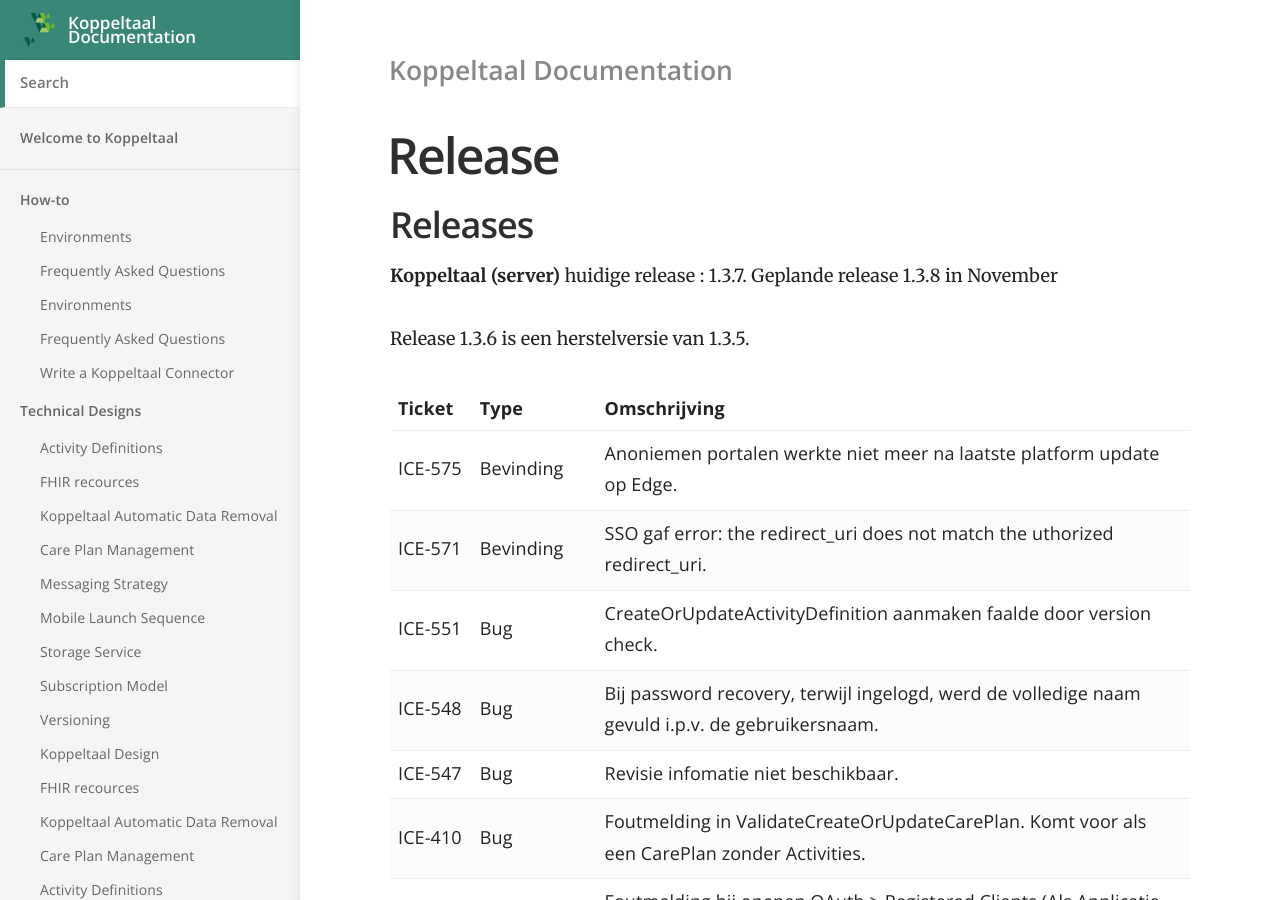
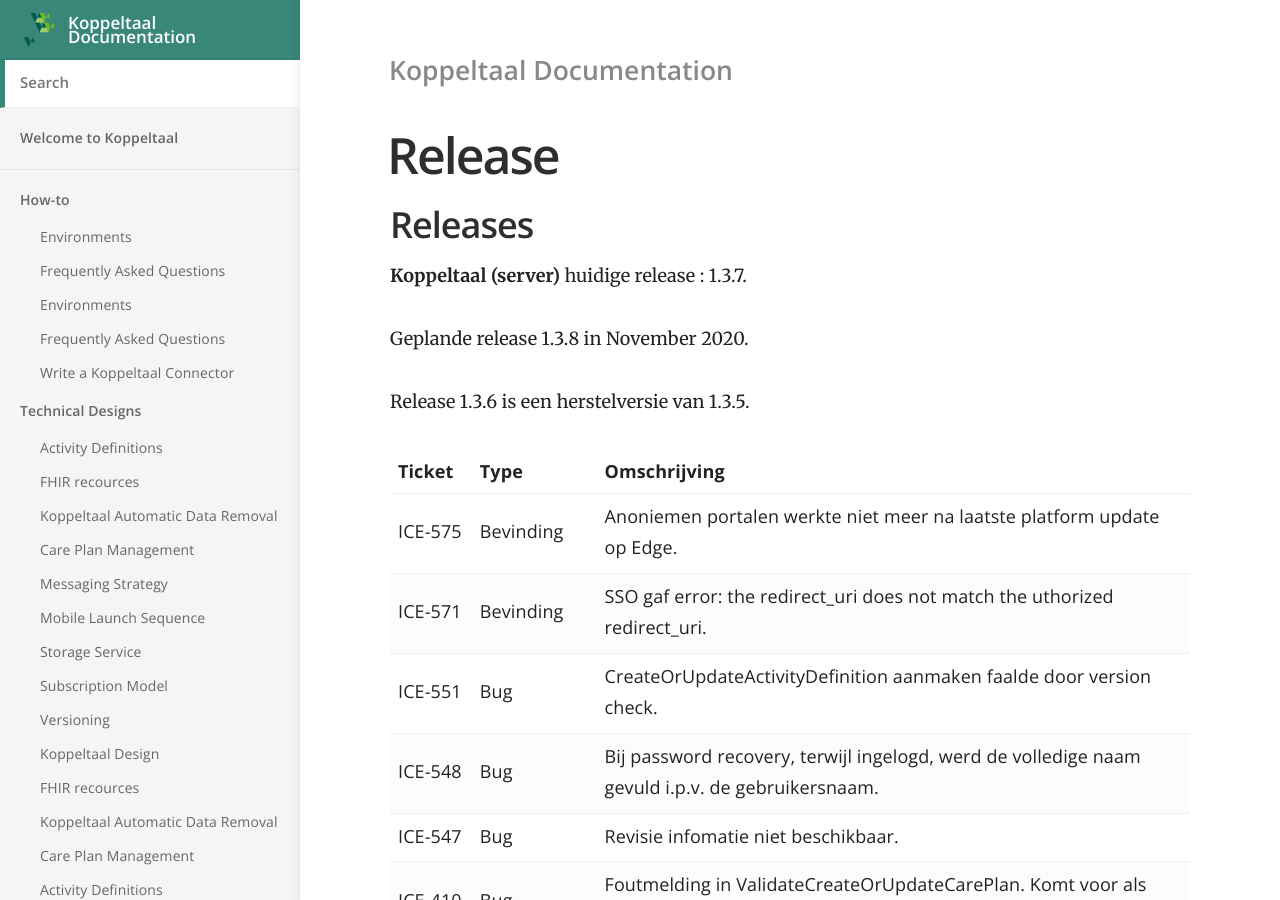
Before and after one commit to Koppeltaal/Koppeltaal-Documentation, a Jekyll site: the page built from release-planning.md, in a window 1280 px wide and 900 px high. Built offline with Jekyll 4.4.1, drawn with Linux system fonts in a browser that asks for light colours.

Commit message:
GitBook: [master] one page modified

```diff
--- a/release-planning.md
+++ b/release-planning.md
@@ -9,7 +9,9 @@ description: >-
 
 ## Releases
 
-**Koppeltaal \(server\)** huidige release : 1.3.7. Geplande release 1.3.8 in November
+**Koppeltaal \(server\)** huidige release : 1.3.7.
+
+Geplande release 1.3.8 in November 2020.
 
 Release 1.3.6  is een herstelversie van 1.3.5.
 
```
